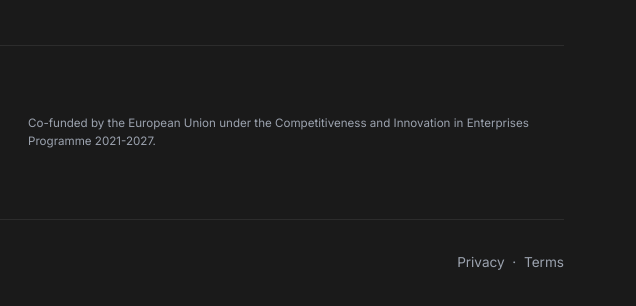
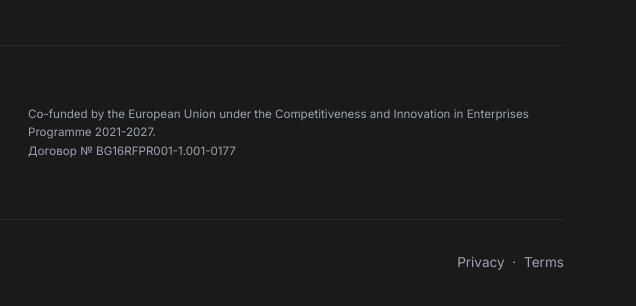
Before and after one commit to dimitarpeevzautre/picasell-site, a plain HTML site: page index.html in a window 1280 px wide. Shown: the part 6961-7267 px from the top of the page, 644-1280 px from the left. Drawn offline with nearby package versions, Linux system fonts and the light colour scheme.

Commit message:
Add contract number to footer near EU funding logos

```diff
--- a/index.html
+++ b/index.html
@@ -1120,7 +1120,7 @@
             </div>
             <div class="footer-eu-section">
                 <img src="/header_logos_pkip_euflag_co-funded_BG.png" alt="Co-funded by the European Union - Competitiveness and Innovation in Enterprises Programme 2021-2027" class="eu-funding-logo">
-                <p class="eu-funding-text">Co-funded by the European Union under the Competitiveness and Innovation in Enterprises Programme 2021-2027.</p>
+                <p class="eu-funding-text">Co-funded by the European Union under the Competitiveness and Innovation in Enterprises Programme 2021-2027.<br>Договор № BG16RFPR001-1.001-0177</p>
             </div>
             <div class="footer-bottom">
                 <p>&copy; 2025 PICAsell. All rights reserved.</p>
```
